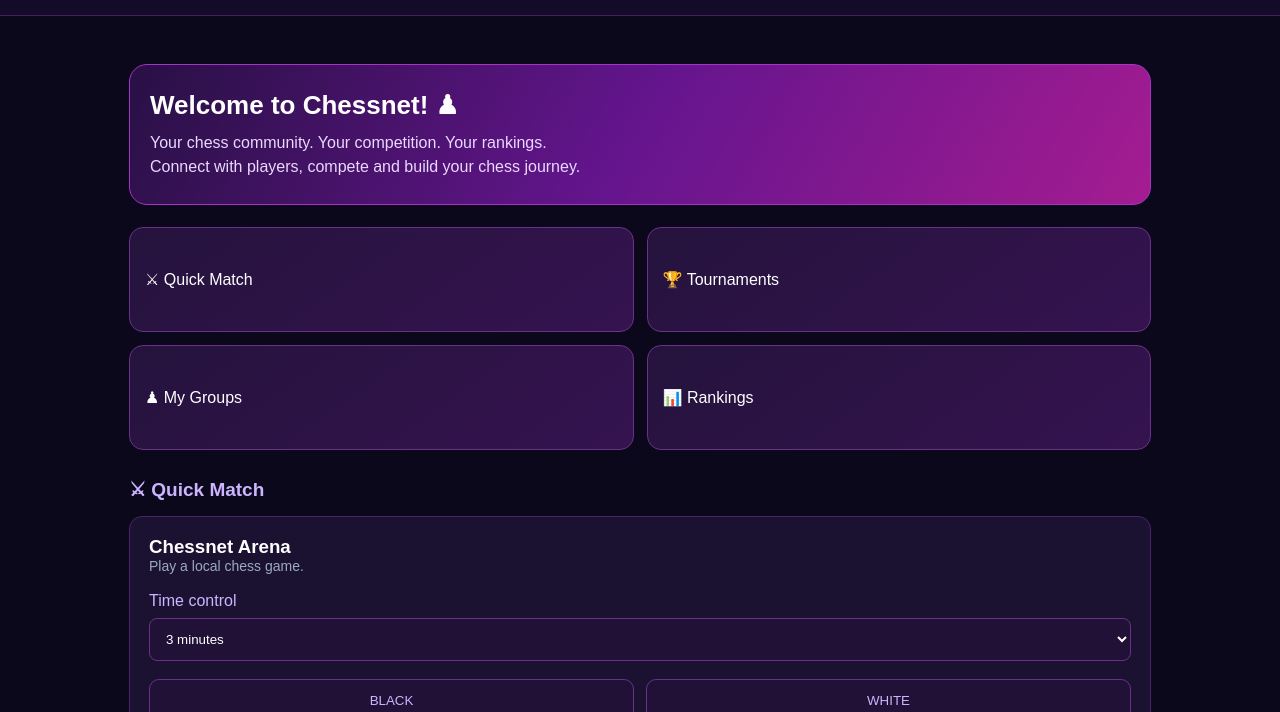
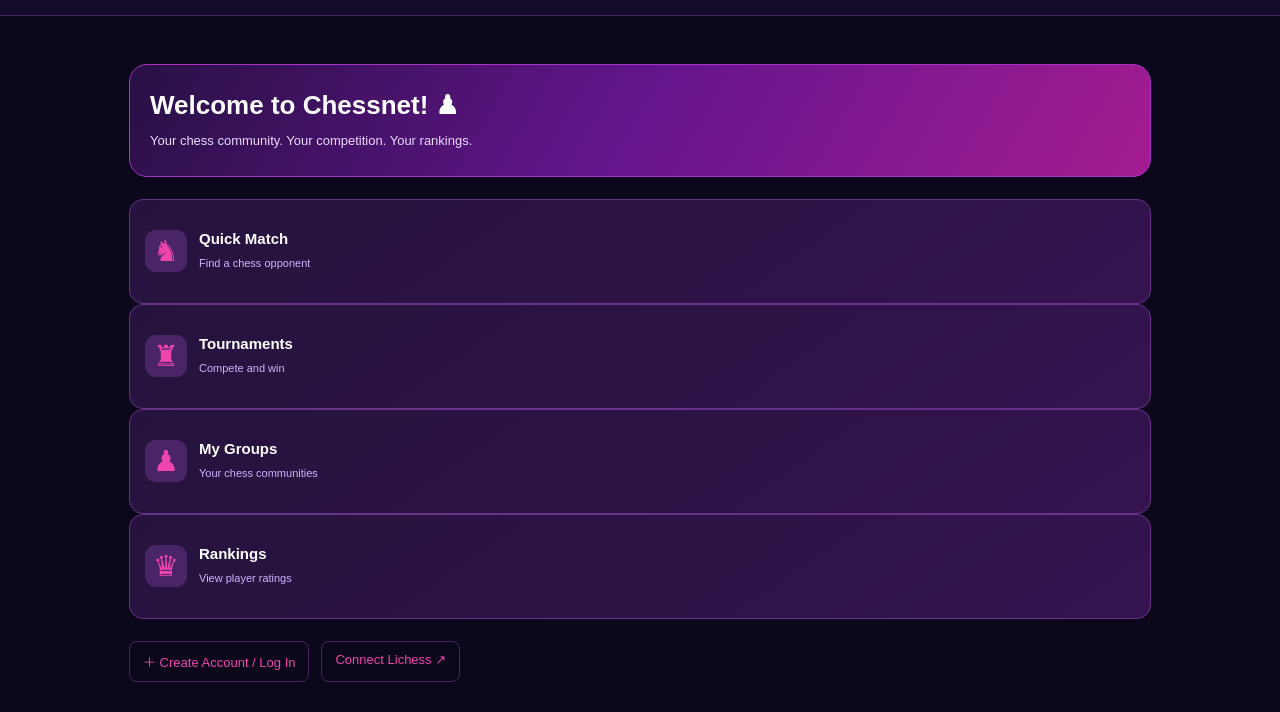
Before and after one commit to chilubaelijah8-debug/chessnet, a plain HTML site: page index.html in a window 1280 px wide. Shown: the part 55-767 px from the top of the page. Drawn offline with nearby package versions, Linux system fonts and the light colour scheme.

Commit message:
Update index.html

```diff
--- a/index.html
+++ b/index.html
@@ -48,6 +48,102 @@ nav{display:none}
 .stat strong{font-size:21px}
 main{padding:23px 4%}
 }
+
+/* CHESSNET SINGLE-PAGE NAVIGATION */
+
+main > section {
+  display: none;
+}
+
+main > .home-hero,
+main > .home-shortcuts {
+  display: block;
+}
+
+/* Smaller welcome heading */
+.home-hero {
+  padding: 16px 18px;
+  margin: 12px 0 20px;
+  border-radius: 12px;
+}
+
+.home-hero h1 {
+  font-size: 21px;
+  margin-bottom: 5px;
+}
+
+.home-hero p {
+  font-size: 13px;
+  line-height: 1.5;
+}
+
+.home-hero p:last-child {
+  display: none;
+}
+
+/* Four main feature cards */
+.home-shortcuts {
+  margin-top: 15px;
+  gap: 12px;
+}
+
+.home-shortcut {
+  min-height: 100px;
+  border-radius: 13px;
+  transition: .2s;
+}
+
+.home-shortcut .shortcut-icon {
+  width: 42px;
+  height: 42px;
+  flex-shrink: 0;
+  display: grid;
+  place-items: center;
+  border-radius: 11px;
+  background: #492467;
+  font-size: 25px;
+}
+
+.home-shortcut strong {
+  font-size: 15px;
+}
+
+.home-shortcut small {
+  font-size: 11px;
+}
+
+/* Account shortcuts */
+.home-account-actions {
+  display: flex;
+  gap: 12px;
+  flex-wrap: wrap;
+  margin: 18px 0 25px;
+}
+
+.home-account-actions a {
+  color: #f044ad;
+  text-decoration: none;
+  font-size: 13px;
+  padding: 10px 13px;
+  border: 1px solid #492467;
+  border-radius: 8px;
+}
+
+/* Hide the large sections until selected */
+main > section.page-active {
+  display: block;
+}
+
+@media(max-width:420px) {
+  .home-shortcuts {
+    gap: 9px;
+  }
+
+  .home-shortcut {
+    min-height: 90px;
+  }
+}
+
 </style>
 
 <style>
@@ -570,12 +666,29 @@ footer {
     <p>Connect with players, compete and build your chess journey.</p>
   </section>
 
-  <section class="home-shortcuts">
-    <a href="#quick-match" class="home-shortcut">⚔ Quick Match</a>
-    <a href="#tournaments" class="home-shortcut">🏆 Tournaments</a>
-    <a href="#chessnet-groups" class="home-shortcut">♟ My Groups</a>
-    <a href="#rankings" class="home-shortcut">📊 Rankings</a>
-  </section>
+
+<section class="home-shortcuts">
+  <a href="#quick-match" class="home-shortcut">
+    <span class="shortcut-icon">♞</span>
+    <span><strong>Quick Match</strong><small>Find a chess opponent</small></span>
+  </a>
+
+  <a href="#tournaments" class="home-shortcut">
+    <span class="shortcut-icon">♜</span>
+    <span><strong>Tournaments</strong><small>Compete and win</small></span>
+  </a>
+
+  <a href="#chessnet-groups" class="home-shortcut">
+    <span class="shortcut-icon">♟</span>
+    <span><strong>My Groups</strong><small>Your chess communities</small></span>
+  </a>
+
+  <a href="#rankings" class="home-shortcut">
+    <span class="shortcut-icon">♛</span>
+    <span><strong>Rankings</strong><small>View player ratings</small></span>
+  </a>
+</section>
+
 
   <!-- QUICK MATCH -->
   <section id="quick-match">
@@ -1865,6 +1978,77 @@ loadChessnetSettings();
   });
 
 })();
+
+// CHESSNET PAGE NAVIGATION
+(function () {
+  const main = document.getElementById("home");
+  if (!main) return;
+
+  const hero = main.querySelector(".home-hero");
+  const shortcuts = main.querySelector(".home-shortcuts");
+
+  // Add account actions beneath the four main cards
+  if (!document.querySelector(".home-account-actions")) {
+    const actions = document.createElement("div");
+    actions.className = "home-account-actions";
+    actions.innerHTML =
+      '<a href="#account-section">＋ Create Account / Log In</a>' +
+      '<a href="#chess-accounts">Connect Lichess ↗</a>';
+
+    shortcuts.insertAdjacentElement("afterend", actions);
+  }
+
+  function showPage(id) {
+    const target = document.getElementById(id);
+    if (!target) return;
+
+    const isHome = id === "home";
+
+    main.querySelectorAll(":scope > section").forEach(section => {
+      section.classList.remove("page-active");
+    });
+
+    hero.style.display = isHome ? "block" : "none";
+    shortcuts.style.display = isHome ? "block" : "none";
+
+    const accountActions =
+      document.querySelector(".home-account-actions");
+
+    if (accountActions) {
+      accountActions.style.display = isHome ? "flex" : "none";
+    }
+
+    if (!isHome && target.parentElement === main) {
+      target.classList.add("page-active");
+    }
+
+    if (target.id === "account-section") {
+      target.scrollIntoView({ behavior: "smooth" });
+    } else {
+      window.scrollTo({ top: 0, behavior: "smooth" });
+    }
+
+    history.replaceState(null, "", "#" + id);
+  }
+
+  document.addEventListener("click", function (event) {
+    const link = event.target.closest('a[href^="#"]');
+    if (!link) return;
+
+    const id = link.getAttribute("href").slice(1);
+    if (!document.getElementById(id)) return;
+
+    event.preventDefault();
+    showPage(id);
+
+    const dropdown = document.getElementById("profile-dropdown");
+    if (dropdown) dropdown.classList.remove("show");
+  });
+
+  // Always start at the clean homepage
+  showPage("home");
+})();
+
   </script>
 
 </body>
```
